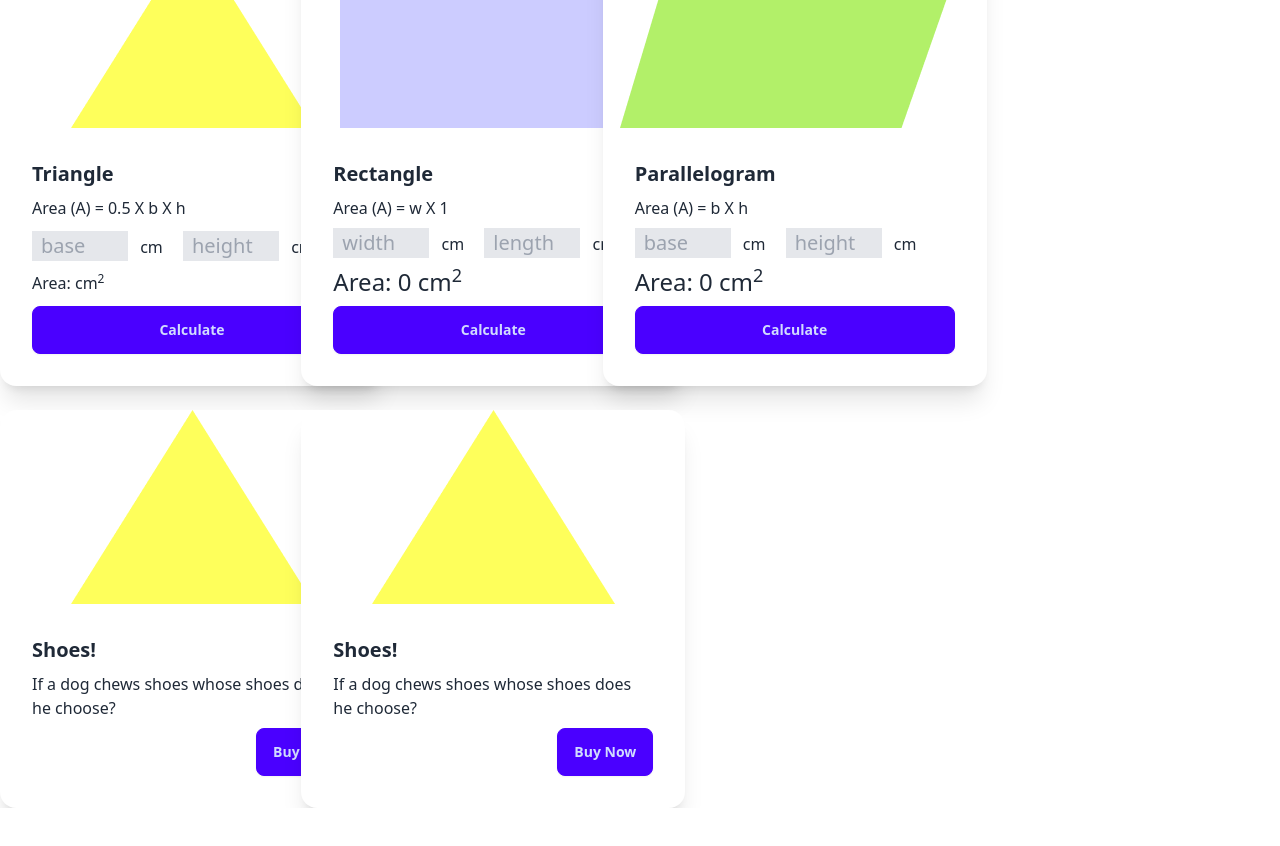
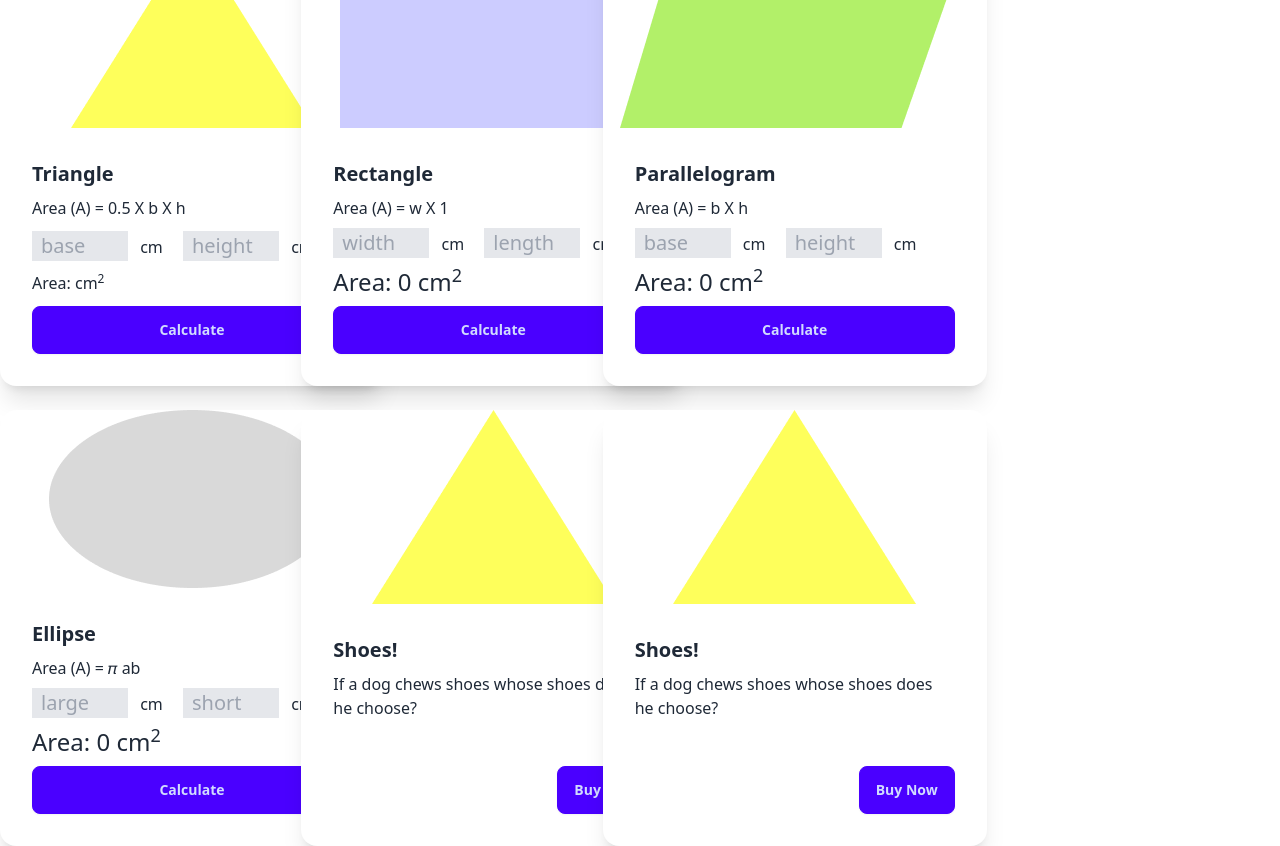
Before and after one commit to Maasuuum/geometry-gen, a plain HTML site: page index.html in a window 1280 px wide. Shown: the part 66-912 px from the top of the page. Before the commit the page ends 874 px from the top, so only its background shows below. Drawn offline with nearby package versions, Linux system fonts and the light colour scheme.

Commit message:
ellipses area

```diff
--- a/index.html
+++ b/index.html
@@ -73,6 +73,25 @@
                       </div>
                     </div>
                   </div>
+                  <!-- Ellipse card -->
+                <div class="card w-96 bg-base-100 shadow-xl">
+                    <figure><img src="images/ellipse.png" alt="Shoes" /></figure>
+                    <div class="card-body">
+                      <h2 class="card-title">Ellipse</h2>
+                      <p>Area (A) = 𝜋 ab</p>
+                      <p>
+                        <input type="text" class="border bg-gray-200 text-xl w-24 px-2" placeholder="large" name="" id="ellipse-major -radius">
+                        <span class="ml-2">cm</span>
+                        <!-- ellipse height -->
+                        <input type="text" class="ml-4 border bg-gray-200 text-xl w-24 px-2" placeholder="short" name="" id="ellipse-minor-radius">
+                        <span class="ml-2">cm</span>
+                      </p>
+                      <p class="text-2xl">Area: <span id="ellipse-area">0</span> cm<sup>2</sup></p>
+                      <div class="card-actions">
+                        <button onclick="calculateEllipseArea()" class="btn btn-primary w-full">Calculate</button>
+                      </div>
+                    </div>
+                  </div>
 
                   <!-- second card -->
                 <div class="card w-96 bg-base-100 shadow-xl">
--- a/scripts/area-calculate.js
+++ b/scripts/area-calculate.js
@@ -52,6 +52,14 @@ function calculateParallelogramArea(){
     setElementInnerText('parallelogram-area', area);
 
 }
+
+function calculateEllipseArea(){
+    const majorRadius = getInputValue('ellipse-major-radius');
+    const minorRadius = getInputValue('ellipse-minor-radius');
+    const area = 3.14 * majorRadius * minorRadius;
+    setElementInnerText('ellipse-area', area);
+}
+
 // reusable get input value field in number
 function getInputValue(fieldId){
     const inputField = document.getElementById(fieldId);
```
